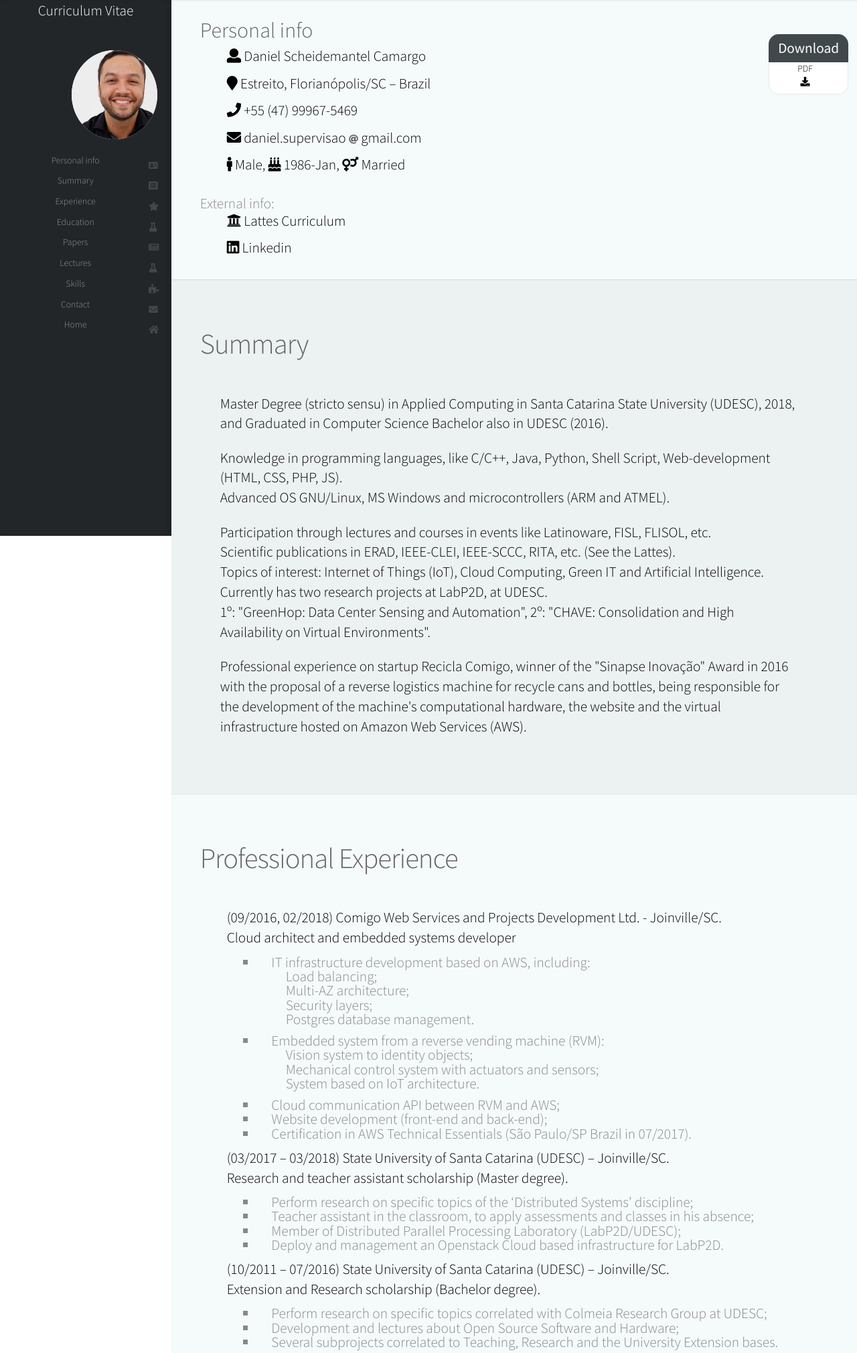
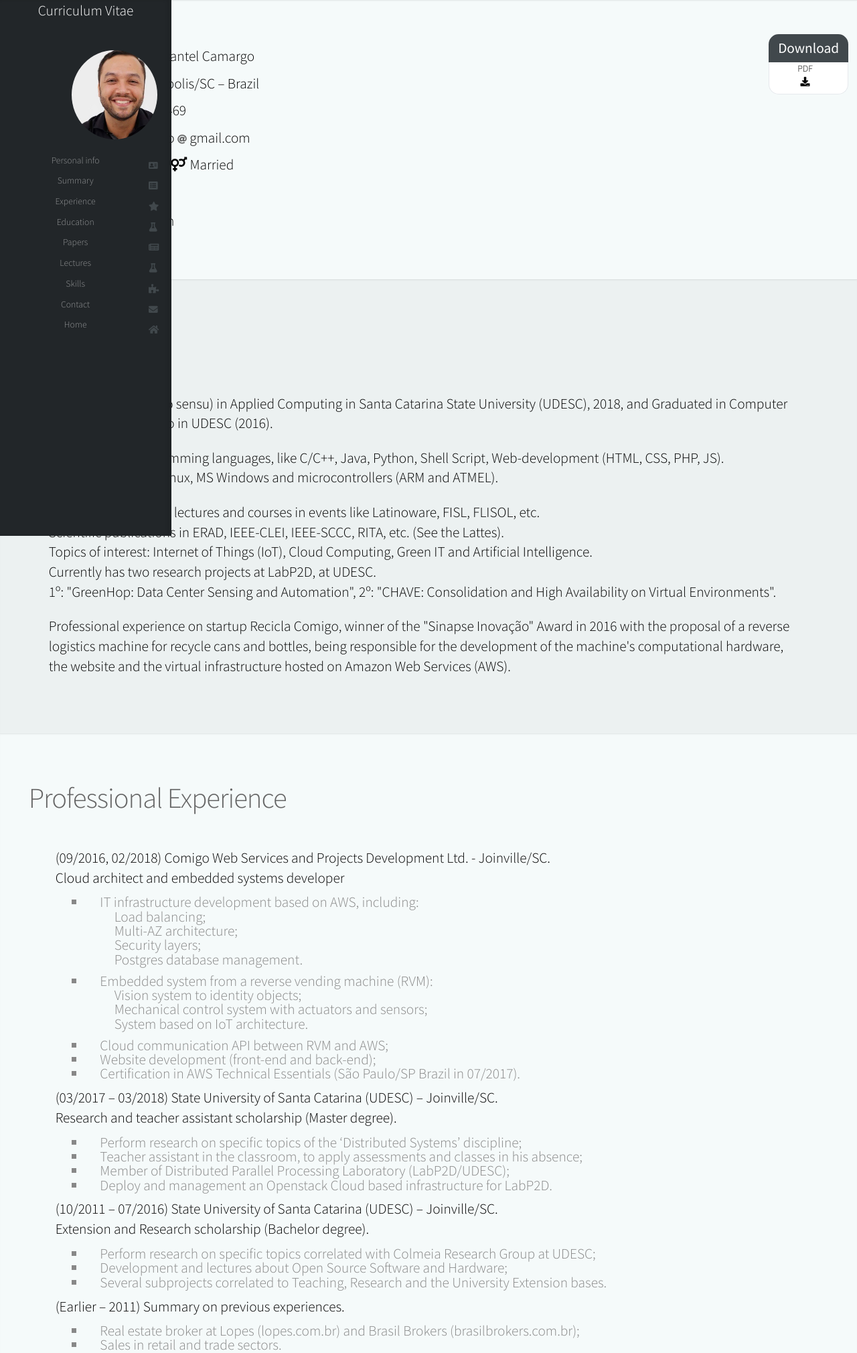
Before and after one commit to DanielFloripa/danielfloripa.github.io, a PHP site: page /curriculum.html in a window 1280 px wide. Shown: the top 2020 px of the page at 67% size. Run offline with PHP 8.4, Linux system fonts and the light colour scheme; some web fonts are replaced.

Commit message:
add margin to all sections

```diff
--- a/assets/css/style-narrow.css
+++ b/assets/css/style-narrow.css
@@ -107,7 +107,7 @@
 /* Main                                                                          */
 /*********************************************************************************/
 
-	#main
+	section
 	{
 		margin-left: 20%;
 	}
--- a/assets/css/style-narrower.css
+++ b/assets/css/style-narrower.css
@@ -116,7 +116,7 @@
 /* Main                                                                          */
 /*********************************************************************************/
 
-	#main
+	section
 	{
 		margin-left: 0;
 	}
--- a/assets/css/style-wide.css
+++ b/assets/css/style-wide.css
@@ -35,7 +35,7 @@
 /* Main                                                                          */
 /*********************************************************************************/
 
-	#main
+	section
 	{
 		margin-left: 300px;
 	}
--- a/assets/css/style.css
+++ b/assets/css/style.css
@@ -726,7 +726,7 @@ input[type="button"]:active, input[type="submit"]:active, input[type="reset"]:ac
 /* Main                                                                          */
 /*********************************************************************************/
 
-#main {
+section {
 	margin-left: 375px;
 }
 
@@ -736,11 +736,6 @@ input[type="button"]:active, input[type="submit"]:active, input[type="reset"]:ac
 	padding: 4em 0;
 	box-shadow: inset 0 1px 0 0 rgba(0, 0, 0, 0.05), inset 0 0.1em 0.1em 0 rgba(0, 0, 0, 0.025);
 	text-align: left;
-}
-
-#main>section.dark {
-	/*color: #ddd;
-				color: rgba(255,255,255,0.75);*/
 }
 
 #main>section.dark h2, #main>section.dark h3, #main>section.dark h4, #main>section.dark h5, #main>section.dark h6 {
```
Lines whose indentation alone changed are shown as unchanged.
